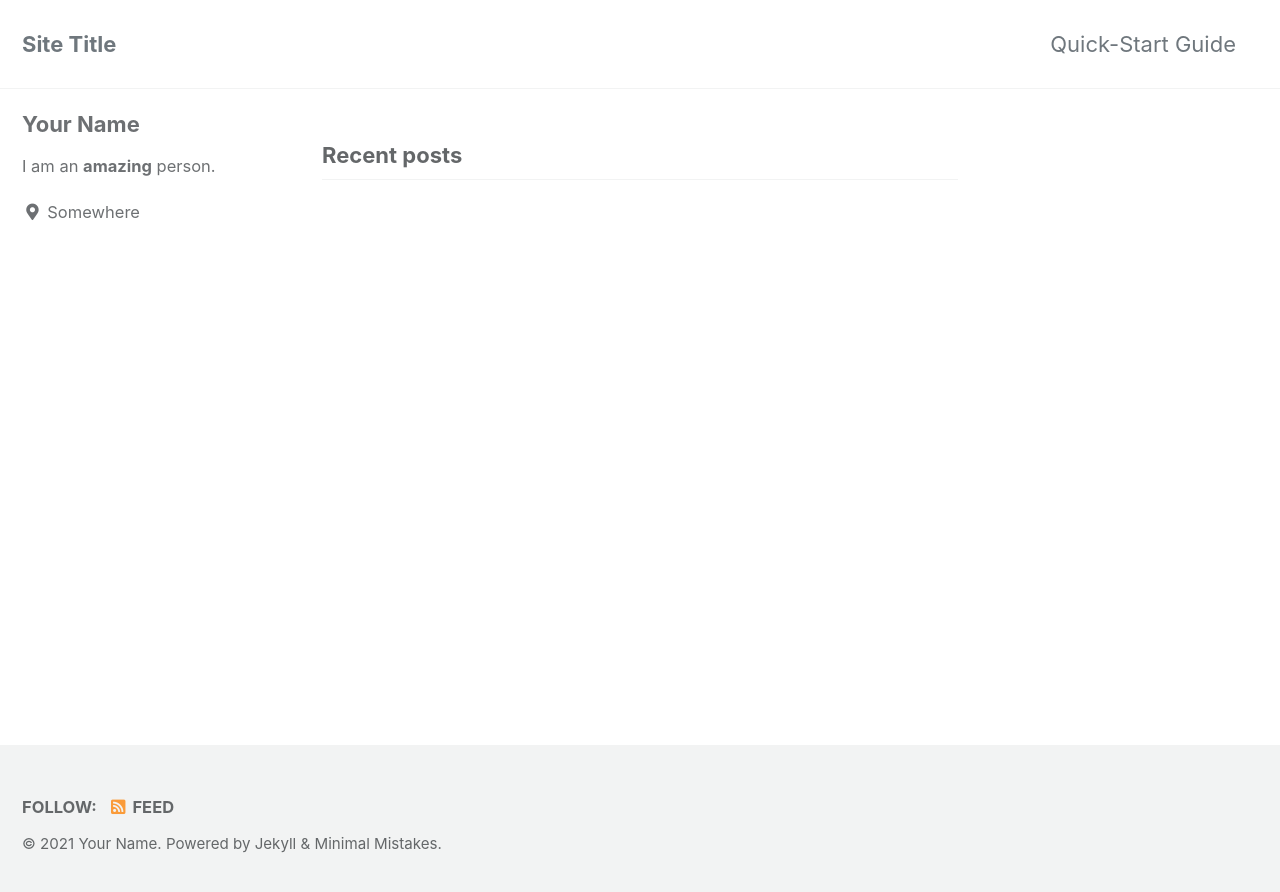
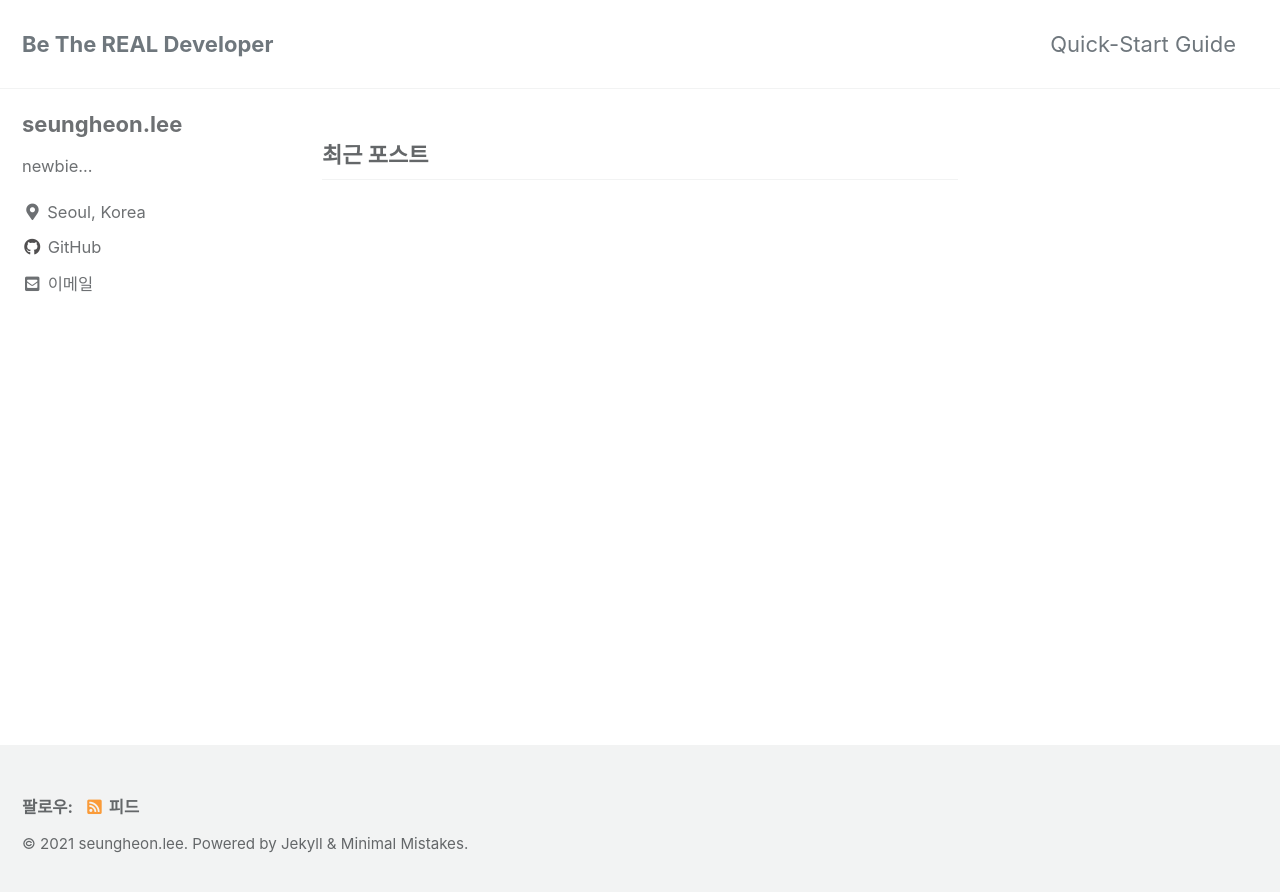
Before and after one commit to heon24500/heon24500.github.io, a Jekyll site: the page built from index.html, in a window 1280 px wide. Shown: the top 892 px of the page. Built offline with Jekyll 4.4.1, drawn with Linux system fonts in a browser that asks for light colours; cached includes are drawn as plain includes; the list of posts is cut into pages by our own code.

Commit message:
블로그 기본 정보 수정

```diff
--- a/_config.yml
+++ b/_config.yml
@@ -15,15 +15,15 @@
 minimal_mistakes_skin    : "default" # "air", "aqua", "contrast", "dark", "dirt", "neon", "mint", "plum", "sunrise"
 
 # Site Settings
-locale                   : "en-US"
-title                    : "Site Title"
+locale                   : "ko"
+title                    : "Be The REAL Developer"
 title_separator          : "-"
 subtitle                 : # site tagline that appears below site title in masthead
-name                     : "Your Name"
-description              : "An amazing website."
-url                      : # the base hostname & protocol for your site e.g. "https://mmistakes.github.io"
-baseurl                  : # the subpath of your site, e.g. "/blog"
-repository               : # GitHub username/repo-name e.g. "mmistakes/minimal-mistakes"
+name                     : "seungheon.lee"
+description              : "Developer"
+url                      : "https://heon24500.github.io"
+baseurl                  : "/"
+repository               : "heon24500/heon24500.github.io"
 teaser                   : # path of fallback teaser image, e.g. "/assets/images/500x300.png"
 logo                     : # path of logo image to display in the masthead, e.g. "/assets/images/88x88.png"
 masthead_title           : # overrides the website title displayed in the masthead, use " " for no title
@@ -93,11 +93,11 @@ analytics:
 
 # Site Author
 author:
-  name             : "Your Name"
+  name             : "seungheon.lee"
   avatar           : # path of avatar image, e.g. "/assets/images/bio-photo.jpg"
-  bio              : "I am an **amazing** person."
-  location         : "Somewhere"
-  email            :
+  bio              : "newbie..."
+  location         : "Seoul, Korea"
+  email            : "heon24500@naver.com"
   links:
     - label: "Email"
       icon: "fas fa-fw fa-envelope-square"
@@ -113,7 +113,7 @@ author:
       # url: "https://facebook.com/"
     - label: "GitHub"
       icon: "fab fa-fw fa-github"
-      # url: "https://github.com/"
+      url: "https://github.com/heon24500"
     - label: "Instagram"
       icon: "fab fa-fw fa-instagram"
       # url: "https://instagram.com/"
@@ -209,7 +209,7 @@ sass:
 permalink: /:categories/:title/
 paginate: 5 # amount of posts to show
 paginate_path: /page:num/
-timezone: # https://en.wikipedia.org/wiki/List_of_tz_database_time_zones
+timezone: Asia/Seoul # https://en.wikipedia.org/wiki/List_of_tz_database_time_zones
 
 
 # Plugins (previously gems:)
@@ -267,6 +267,7 @@ compress_html:
 
 
 # Defaults
+# Defaults
 defaults:
   # _posts
   - scope:
@@ -276,6 +277,18 @@ defaults:
       layout: single
       author_profile: true
       read_time: true
-      comments: # true
+      comments: # 블로그 댓글 기능 true
       share: true
       related: true
+
+  # _pages
+  - scope:
+      path: ""
+      type: pages
+    values:
+      layout: single
+      author_profile: true
+      read_time: false
+      comments: false
+      share: true
+      related: false
```
Also changed, not shown: 7 other files.
